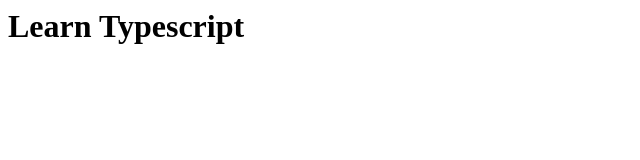
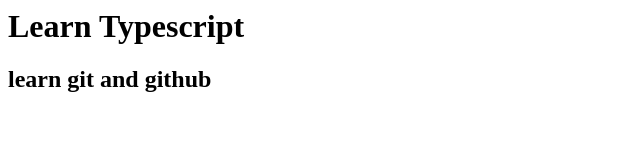
Before and after one commit to Abuturabali/learn-github, a plain HTML site: page index.html in a window 1280 px wide. Shown: the whole page, without its empty margins (0-640 px from the left). Drawn offline with Linux system fonts and the light colour scheme.

Commit message:
add new h2 in index.html

```diff
--- a/index.html
+++ b/index.html
@@ -1 +1,2 @@
 <h1>Learn Typescript</h1>
+<h2>learn git and github</h2>
```
Also changed, not shown: new.html (added).
